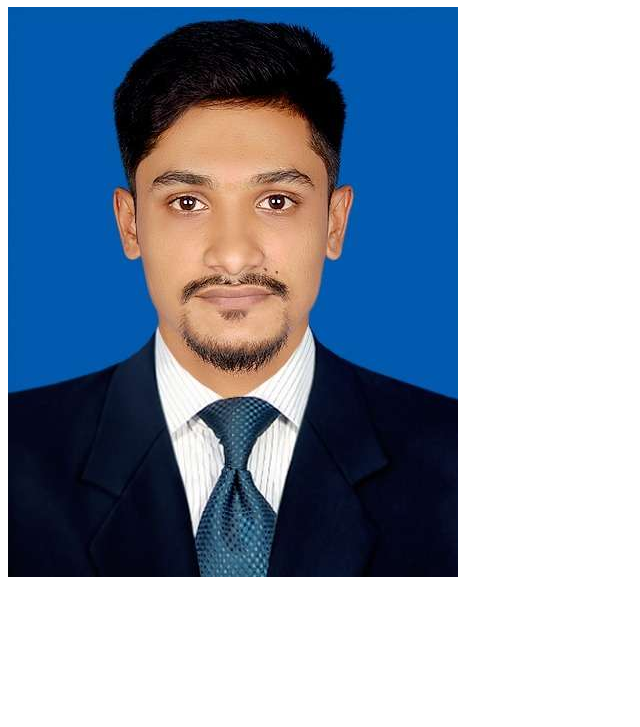
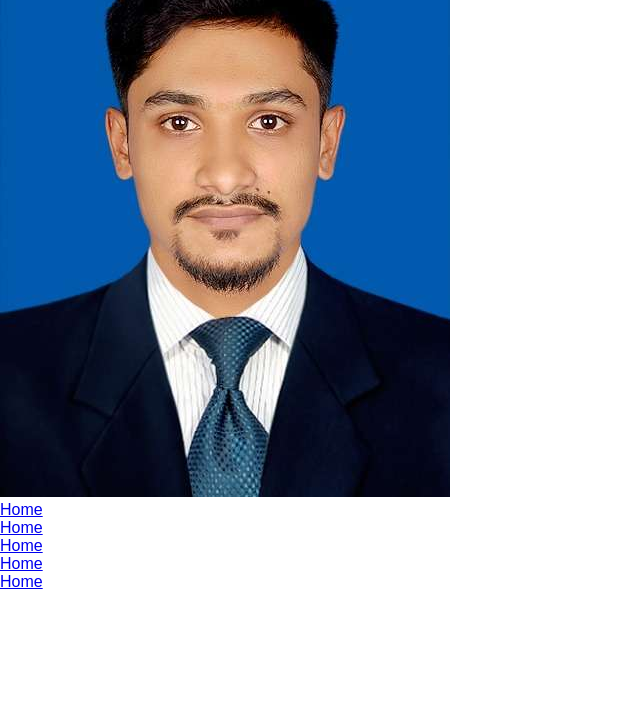
Before and after one commit to devtanvirmahamud1/personal-portfolio, a plain HTML site: page index.html in a window 1280 px wide. Shown: the part 73-800 px from the top of the page, without its empty margins (0-640 px from the left). Drawn offline with Linux system fonts and the light colour scheme.

Commit message:
New image

```diff
--- a/css/styles.css
+++ b/css/styles.css
@@ -0,0 +1,12 @@
+*{
+    margin:0;
+    padding:0;
+    font-family: sans-serif;
+}
+
+.hero{
+    position:relative;
+    width: 100%;
+    height: 100vh;
+    background: #fff;
+}
--- a/index.html
+++ b/index.html
@@ -7,7 +7,17 @@
     <link rel="stylesheet" href="css/styles.css">
 </head>
 <body>
-    <h1>Welcome to my Profile</h1>
-    <img src="images/IMG-20230928-WA0000.jpg" alt="">
+    <div class="hero">
+        <nav>
+            <img src="images/IMG-20230928-WA0000.jpg" alt="">
+            <ul>
+                <li><a href="#">Home</a></li>
+                <li><a href="#">Home</a></li>
+                <li><a href="#">Home</a></li>
+                <li><a href="#">Home</a></li>
+                <li><a href="#">Home</a></li>
+            </ul>
+        </nav>
+    </div>
 </body>
 </html>
```
Also changed, not shown: images/IMG_20200220_205143.jpg (deleted), images/hro.png (added).
